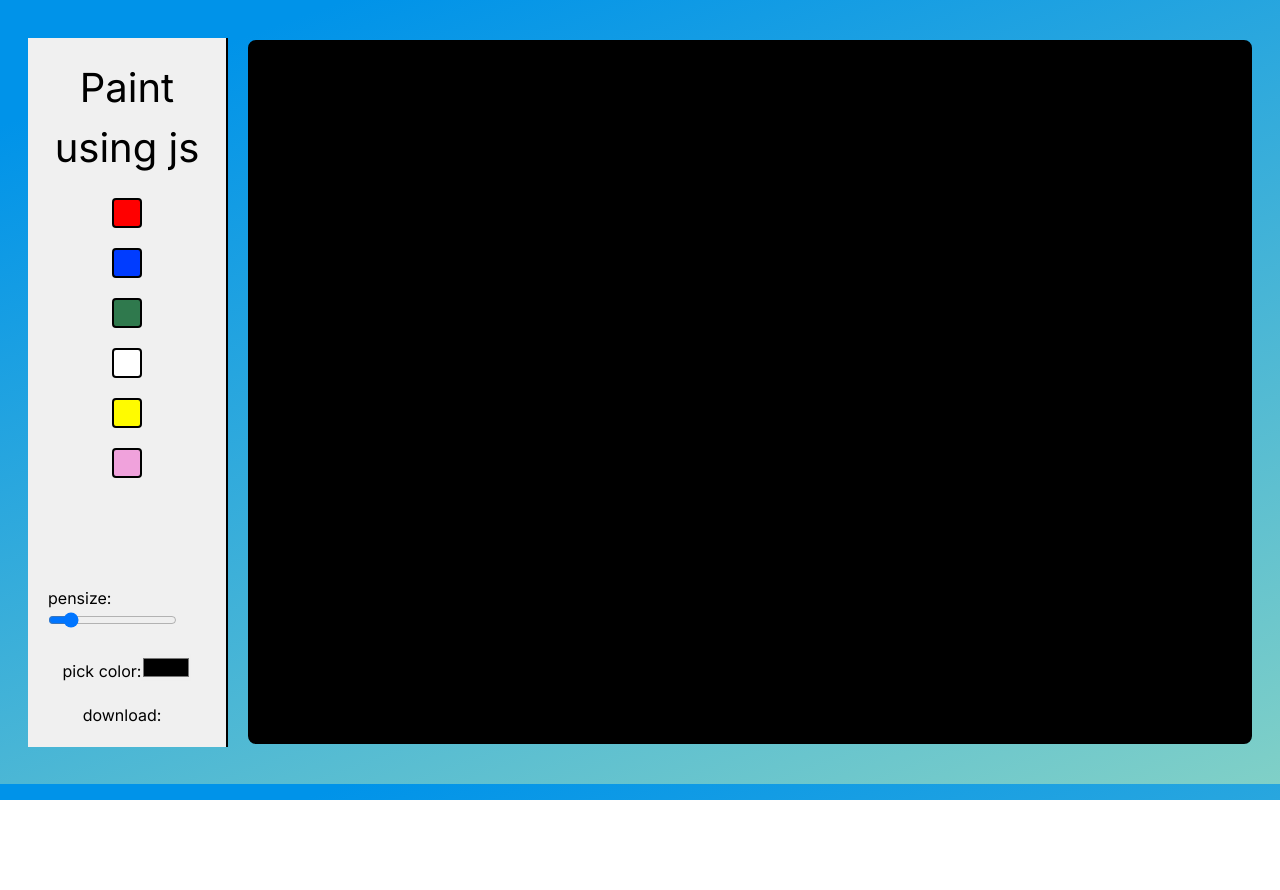
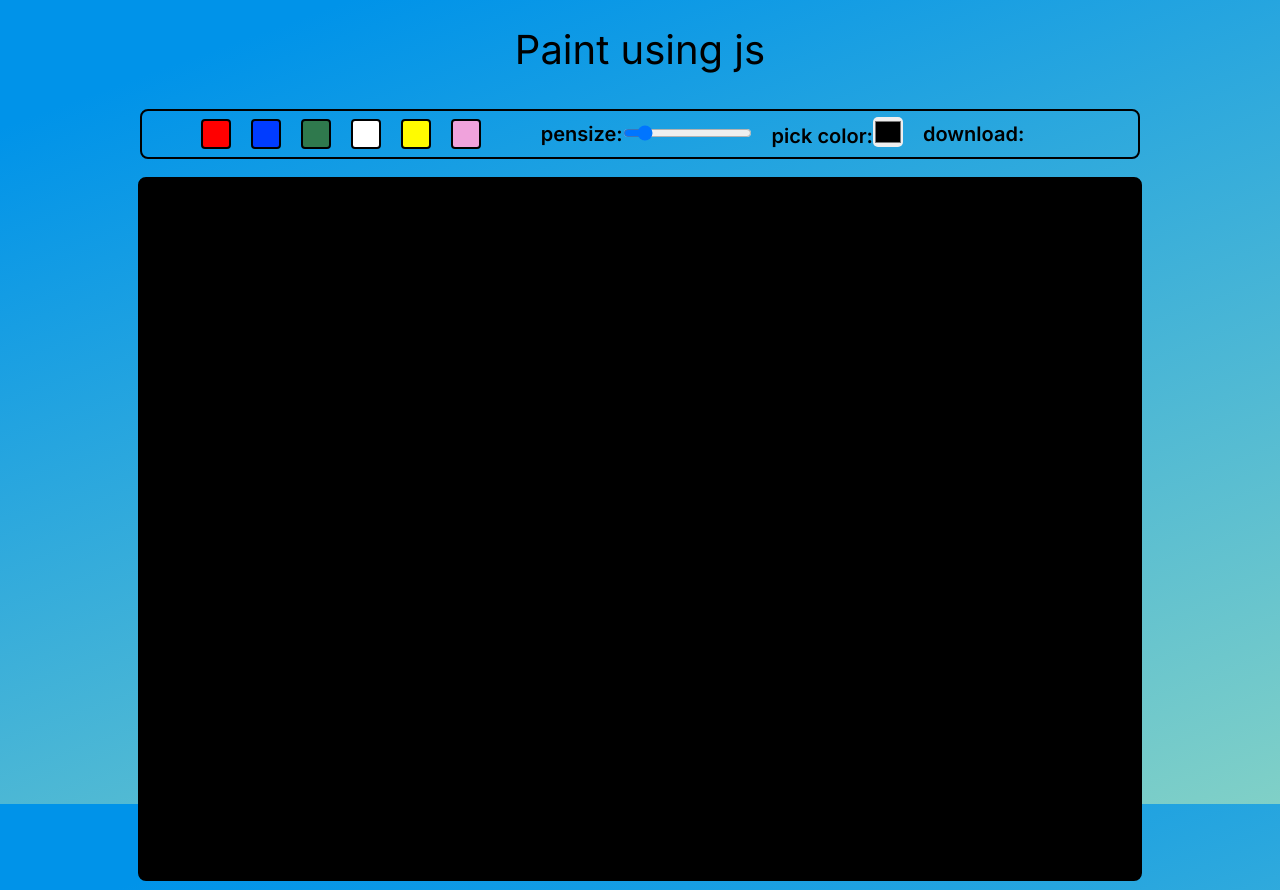
Before and after one commit to Nishu0/Bob_Ross_V2, a Next.js app: page /paint in a window 1280 px wide. Before the commit the page ends 800 px from the top, so only its background shows below. Built offline with nearby package versions, Linux system fonts and the light colour scheme.

Commit message:
Layout Changes

```diff
--- a/app/globals.css
+++ b/app/globals.css
@@ -12,85 +12,78 @@ body {
   font-family: "Poppins", sans-serif;
   background-image: linear-gradient(160deg, #0093e9 10%, #80d0c7 100%);
 }
-
-.wrapper {
-  display: flex;
-  justify-content: center;
-  align-items: center;
-  height: 100%;
-  gap: 20px; /* To add some space between the sidebar and the canvas */
-}
-
-.sidebar {
-  display: flex;
-  flex-direction: column;
-  align-items: center;
-  width: 200px;
-  padding: 20px;
-  background-color: #f0f0f0;
-  border-right: 2px solid #000;
-}
-
-.canvas-container {
-  display: flex;
-  justify-content: center;
-  align-items: center;
-}
-
 #canvas {
   border: 2px solid #000;
   border-radius: 8px;
   background-color: rgb(0, 0, 0);
 }
-
 .title {
   text-align: center;
   margin-bottom: 20px;
+  margin-top: 20px;
   font-size: 40px;
 }
-
+h2 {
+  text-align: center;
+}
+#wrapper {
+  display: flex;
+  align-items: center;
+  justify-content: space-around;
+  flex-direction: column;
+  width: 1250px;
+  height: 790px;
+  margin: auto;
+}
+.tools {
+  width: 1000px;
+  height: 50px;
+  border: 2px solid #000;
+  border-radius: 8px;
+  display: flex;
+  justify-content: space-around;
+  align-items: center;
+}
 .all-color {
+  margin-left: -45px;
   display: flex;
-  flex-direction: column;
+  justify-content: space-evenly;
   align-items: center;
   list-style: none;
   gap: 20px;
 }
-
-.color,
-#eraser,
-#trash {
+#pick-color{
+	/* border: 1px solid black; */
+  border-radius: 5px;
+	width: 30px;
+	height: 30px;
+}
+label {
+  font-size: 20px;
+  font-weight: 600;
+}
+.color ,#eraser,#trash{
   width: 30px;
   height: 30px;
   border-radius: 4px;
   border: 2px solid #000;
 }
-
-.color:hover,
-#eraser:hover,
-#trash:hover {
+.color:hover ,#eraser:hover ,#trash:hover{
   border: 2px solid rgb(255, 255, 255);
 }
-
 .color-1 {
   background-color: rgb(255, 0, 0);
-}
-.color-2 {
+}.color-2 {
   background-color: rgb(0, 60, 255);
-}
-.color-3 {
+}.color-3 {
   background-color: rgb(47, 121, 77);
-}
-.color-4 {
+}.color-4 {
   background-color: rgb(255, 255, 255);
-}
-.color-5 {
+}.color-5 {
   background-color: rgb(255, 251, 0);
-}
-.color-6 {
+}.color-6 {
   background-color: rgb(240, 162, 220);
 }
-
 .fa-1x {
   color: rgb(90, 90, 90);
   position: relative;
@@ -98,58 +91,35 @@ body {
   right: -5px;
   color: rgb(0, 0, 0);
 }
-
 a .fa-solid {
   color: rgb(29, 29, 29);
   margin-left: 10px;
 }
-
 a .fa-solid:hover {
   color: white;
 }
-
 .active {
   transform: scale(1.2);
 }
-
 .links {
   text-decoration: none;
 }
-
 .fa-brands:hover {
   color: white;
 }
-
 .fa-github-square {
   margin-left: -12px;
 }
-
 .link {
   margin-top: -30px;
   text-align: center;
 }
-
 h3 {
   text-align: center;
   margin-top: 5px;
 }
-
-@media (max-width: 1250px) {
-  .wrapper {
-    display: flex;
-    flex-direction: column;
-    align-items: center;
-  }
-
-  .sidebar {
-    width: 100%;
-    height: auto;
-    border-right: none;
-    border-bottom: 2px solid #000;
-    padding-bottom: 20px;
-  }
-
-  .canvas-container {
-    margin-top: 20px;
+@media (max-width:1250px) {
+  #wrapper{
+    width: 1000px;
   }
 }
--- a/app/paint/page.jsx
+++ b/app/paint/page.jsx
@@ -1,5 +1,4 @@
 "use client"
-import '../globals.css';
 import { useEffect, useRef, useState } from 'react';
 
 const Paint = () => {
@@ -32,8 +31,8 @@ const Paint = () => {
     ctx.lineWidth = penSize;
     ctx.lineCap = 'round';
 
-    let x = e.nativeEvent.offsetX; // Use nativeEvent.offsetX instead of offsetX
-    let y = e.nativeEvent.offsetY; // Use nativeEvent.offsetY instead of offsetY
+    let x = e.offsetX;
+    let y = e.offsetY;
 
     ctx.lineTo(x, y);
     ctx.stroke();
@@ -52,13 +51,12 @@ const Paint = () => {
 
   const selectColor = (e) => {
     removeActive();
-    setColor(e.target.getAttribute('data-value')); // Use e.target instead of e.getAttribute
-    e.target.classList.add('active');
+    setColor(e.getAttribute('data-value'));
+    e.classList.add('active');
   };
 
   const removeActive = () => {
-    const allColorButtons = document.querySelectorAll('.color');
-    allColorButtons.forEach((c) => {
+    allColor.forEach((c) => {
       c.classList.remove('active');
     });
   };
@@ -68,21 +66,22 @@ const Paint = () => {
   };
 
   const pickedColorChange = (col) => {
-    setColor(col.target.value);
+    setColor(col.value);
   };
 
   return (
-    <div className="wrapper">
-      <section className="sidebar">
+    <div>
       <h1 className="title">Paint using js</h1>
+      <main id="wrapper">
+        <section className="tools">
           <ul className="all-color">
             {/* Color palate */}
-          <li className="color color-1" data-value="red" onClick={selectColor}></li>
-          <li className="color color-2" data-value="blue" onClick={selectColor}></li>
-          <li className="color color-3" data-value="green" onClick={selectColor}></li>
-          <li className="color color-4" data-value="white" onClick={selectColor}></li>
-          <li className="color color-5" data-value="yellow" onClick={selectColor}></li>
-          <li className="color color-6" data-value="pink" onClick={selectColor}></li>
+            <li className="color color-1" data-value="red" onClick={() => selectColor('red')}></li>
+            <li className="color color-2" data-value="blue" onClick={() => selectColor('blue')}></li>
+            <li className="color color-3" data-value="green" onClick={() => selectColor('green')}></li>
+            <li className="color color-4" data-value="white" onClick={() => selectColor('white')}></li>
+            <li className="color color-5" data-value="yellow" onClick={() => selectColor('yellow')}></li>
+            <li className="color color-6" data-value="pink" onClick={() => selectColor('pink')}></li>
 
             {/* Eraser */}
             <li>
@@ -103,7 +102,7 @@ const Paint = () => {
             {/* Select color */}
             <li>
               <label htmlFor="pick-color">pick color:</label>
-            <input id="pick-color" name="pick-color" type="color" value={color} onChange={pickedColorChange} />
+              <input id="pick-color" name="pick-color" type="color" value={color} onChange={(e) => pickedColorChange(e.target.value)} />
             </li>
 
             {/* Download art */}
@@ -116,7 +115,6 @@ const Paint = () => {
           </ul>
         </section>
 
-      <main className="canvas-container">
         {/* Canvas element */}
         <canvas ref={canvasRef} id="canvas" width="1000" height="700" />
       </main>
--- /dev/null
+++ b/components/Youtube.jsx
@@ -0,0 +1,18 @@
+import React, { useEffect } from 'react';
+
+const YouTubePlayer = () => {
+  useEffect(() => {
+    const setupYouTubePlayer = () => {
+      const player = new window.YT.Player('youtube-player', {
+        height: '360',
+        width: '640',
+        videoId: process.env.YOUTUBE_API_KEY,
+      });
+    };
+    window.onYouTubeIframeAPIReady = setupYouTubePlayer;
+  }, []);
+
+  return <div id="youtube-player"></div>;
+};
+
+export default YouTubePlayer;
```
Also changed, not shown: 2 other files (tests, documents, lock files or other folders). Lines whose indentation alone changed are shown as unchanged.
